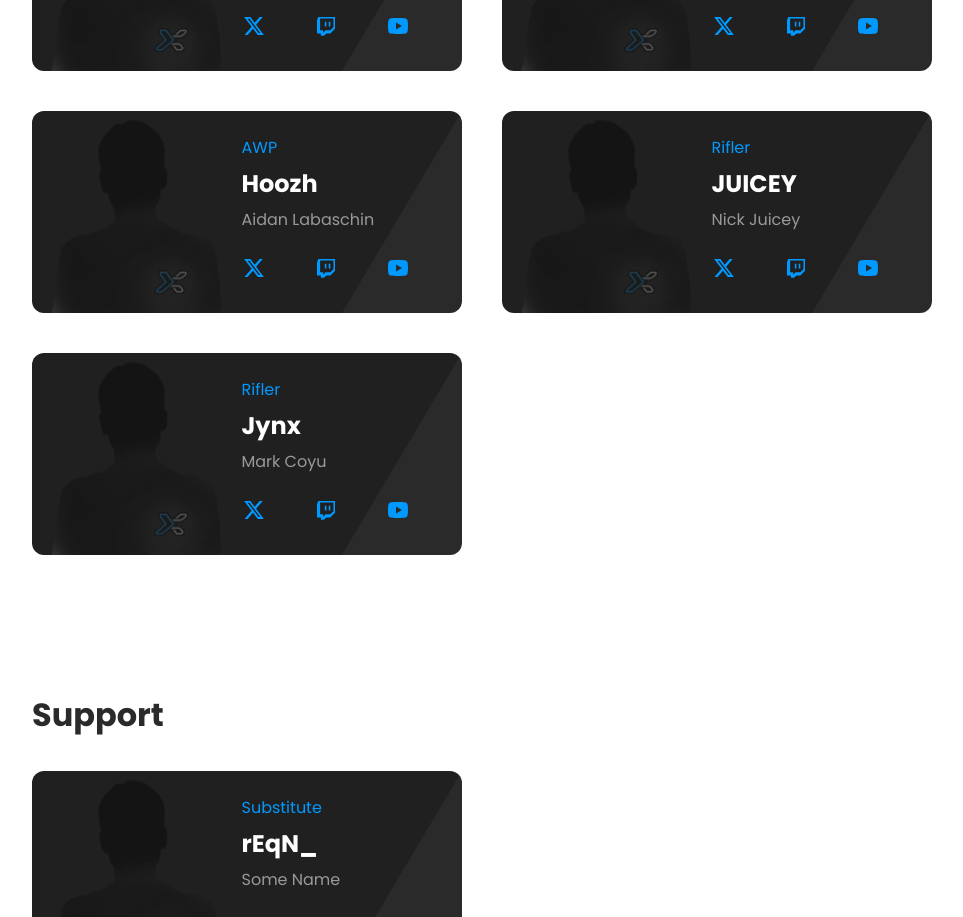
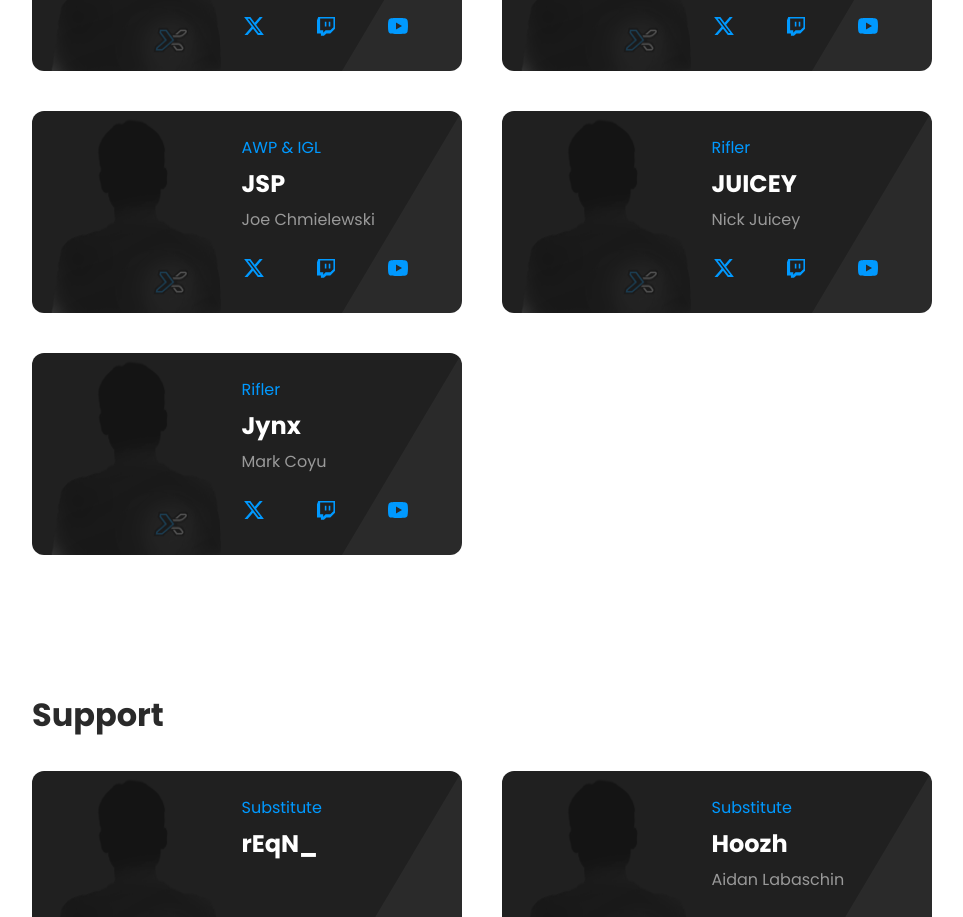
Before and after one commit to KodiakAgency/xmplfy2024, a Next.js app: page /teams/counter-strike in a window 1280 px wide. Shown: the part 1080-1997 px from the top of the page, without its empty margins (96-1059 px from the left). Built offline with nearby package versions, Linux system fonts and the light colour scheme; a web font is replaced by a local one.

Commit message:
name changes for counter strike

```diff
--- a/src/pages/teams/counter-strike.tsx
+++ b/src/pages/teams/counter-strike.tsx
@@ -40,7 +40,7 @@ const csgo = () => {
 							youtube_link={"https://youtube.com/@xmplfy"}
 						/>
 						<PlayerCard
-							Position={"IGL"}
+							Position={"Rifler"}
 							Alias={"nrb"}
 							Name={"Nicholas Brugna"}
 							x_link={"https://x.com/nrbcs"}
@@ -48,12 +48,12 @@ const csgo = () => {
 							youtube_link={"https://youtube.com/@xmplfy"}
 						/>
 						<PlayerCard
-							Position={"AWP"}
-							Alias={"Hoozh"}
-							Name={"Aidan Labaschin"}
-							x_link={"https://x.com/hoozhur"}
-							stream_link={"https://twitch.tv/hoozhur"}
-							youtube_link={"https://youtube.com/@xmplfy"}
+							Position={"AWP & IGL"}
+							Alias={"JSP"}
+							Name={"Joe Chmielewski"}
+							x_link={"https://x.com/99jsp"}
+							stream_link={"https://twitch.tv/99jsp"}
+							youtube_link={"https://youtube.com/@99jsp"}
 						/>
 						<PlayerCard
 							Position={"Rifler"}
@@ -80,9 +80,18 @@ const csgo = () => {
 						<PlayerCard
 							Position={"Substitute"}
 							Alias={"rEqN_"}
-							Name={"Some Name"}
+							Name={""}
 							x_link={"https://x.com/xmplfy"}
 							stream_link={"https://twitch.tv/xmplfygg"}
+							youtube_link={"https://youtube.com/@xmplfy"}
+						/>
+
+						<PlayerCard
+							Position={"Substitute"}
+							Alias={"Hoozh"}
+							Name={"Aidan Labaschin"}
+							x_link={"https://x.com/hoozhur"}
+							stream_link={"https://twitch.tv/hoozhur"}
 							youtube_link={"https://youtube.com/@xmplfy"}
 						/>
 					</div>
```
